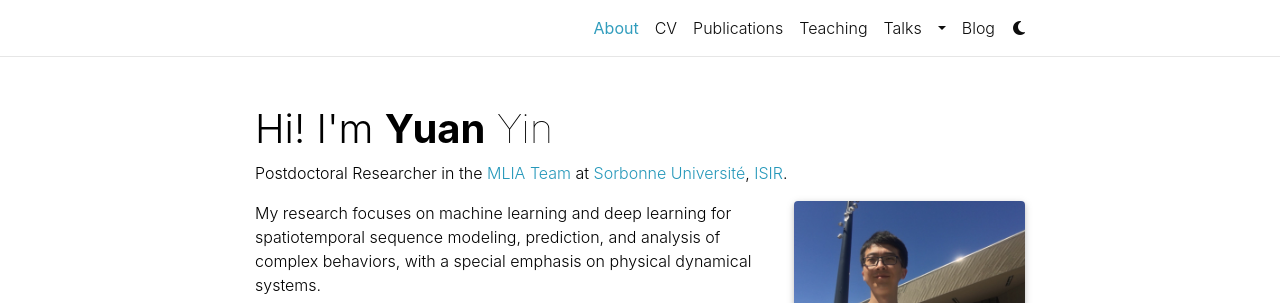
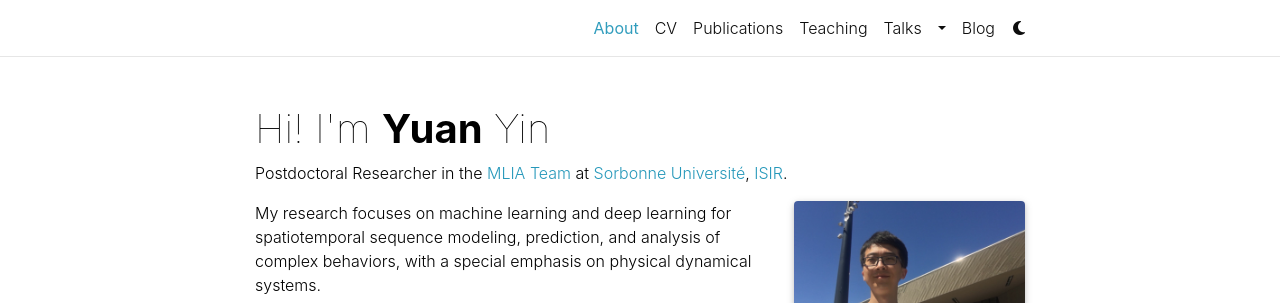
Before and after one commit to yuan-yin/yuan-yin.github.io, a Jekyll site: the page built from _pages/about.md, in a window 1280 px wide. Shown: the top 303 px of the page. Built offline with Jekyll 4.4.1, drawn with Linux system fonts in a browser that asks for light colours; full-size pictures stand in for the smaller copies a plugin makes; some web fonts are replaced; comment, search, counter and statistics services are not loaded; a style sheet for code colours, icons or effects is not loaded.

Commit message:
change font weight

```diff
--- a/_layouts/about.html
+++ b/_layouts/about.html
@@ -6,7 +6,7 @@
       <div class="post">
         <header class="post-header">
           <h1 class="post-title">
-            Hi! I'm {% if site.title == "blank" -%}<span class="font-weight-bold">{{ site.first_name }}</span> <span class="font-weight-lighter">{{ site.middle_name }} {{ site.last_name }}</span>{%- else -%}{{ site.title }}{%- endif %}
+            <span class="font-weight-lighter">Hi! I'm</span> {% if site.title == "blank" -%}<span class="font-weight-bold">{{ site.first_name }}</span> <span class="font-weight-lighter">{{ site.middle_name }} {{ site.last_name }}</span>{%- else -%}{{ site.title }}{%- endif %}
           </h1>
           <p class="desc">{{ page.subtitle }}</p>
         </header>
```
